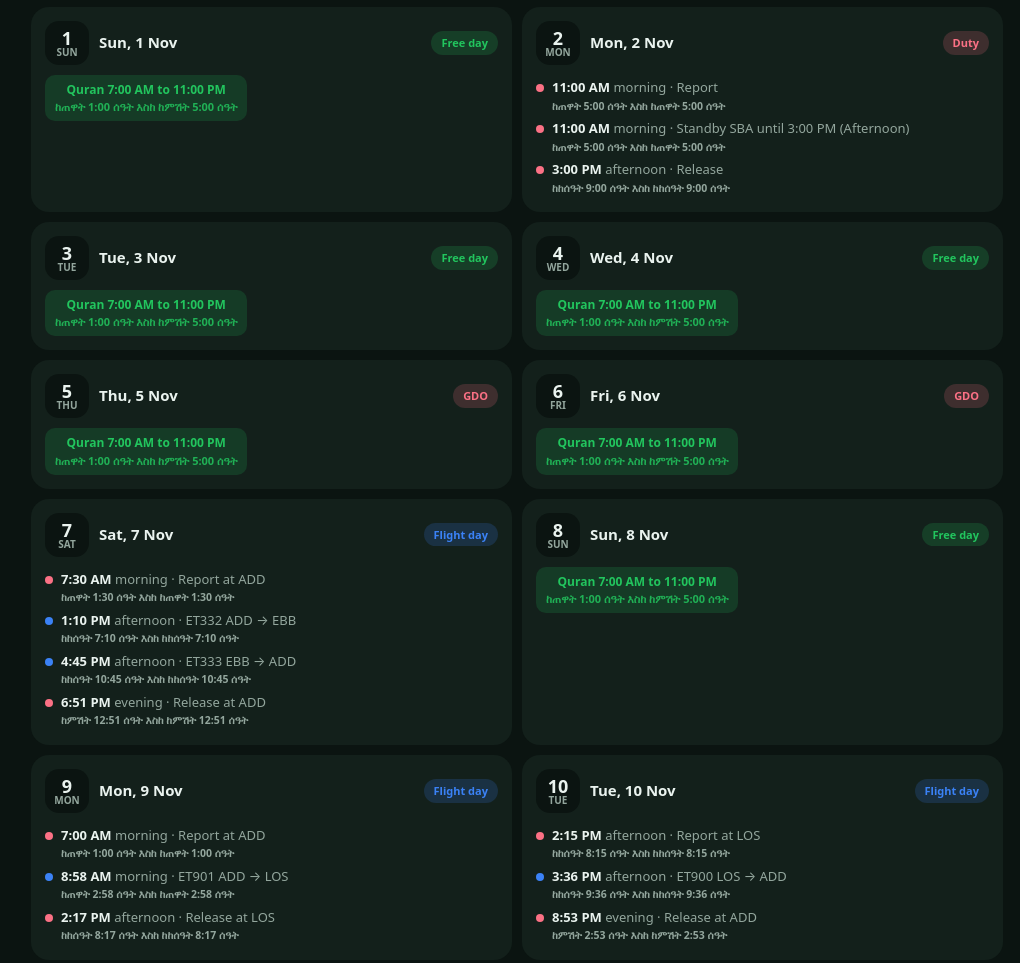
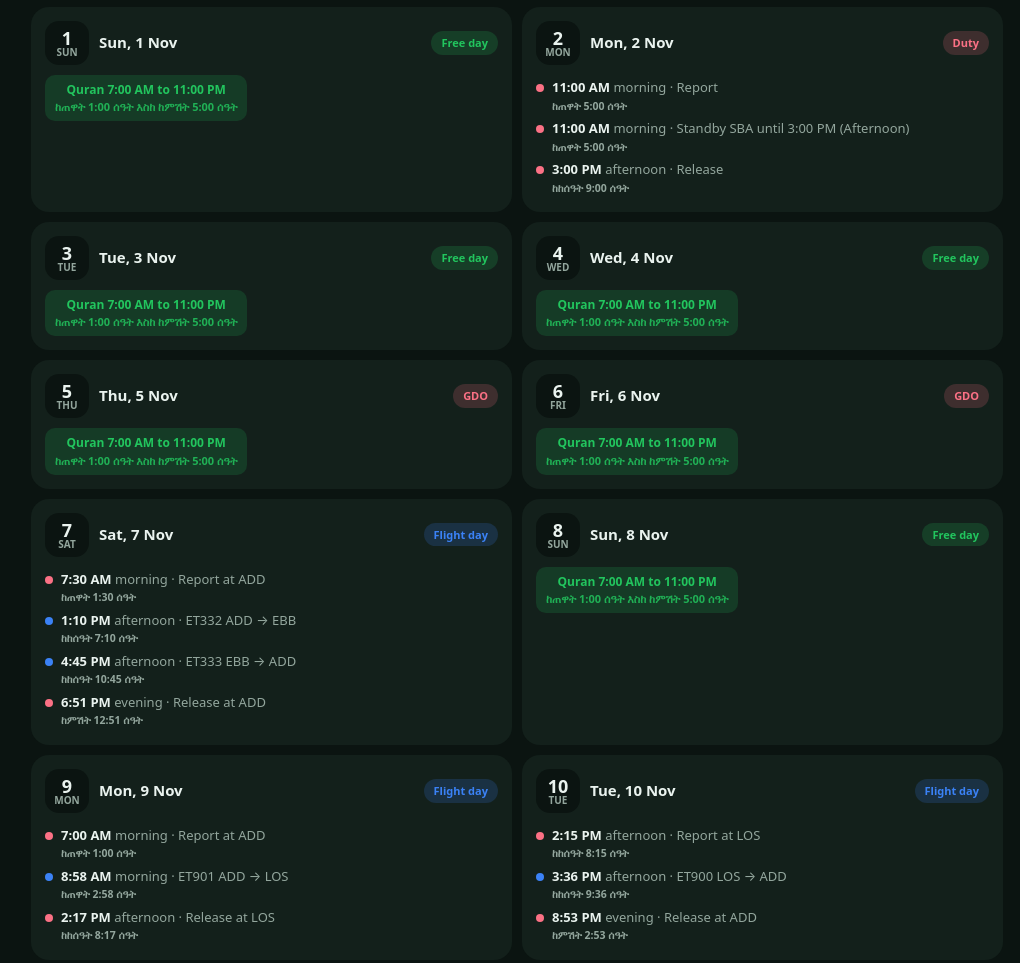
Before and after one commit to selahadinosman45-svg/Ferhan, a plain HTML site: page myschedule.html in a window 1280 px wide. Shown: the part 1848-2811 px from the top of the page, without its empty margins (123-1143 px from the left). Drawn offline with Linux system fonts and the light colour scheme.

Commit message:
Add files via upload

```diff
--- a/myschedule.html
+++ b/myschedule.html
@@ -249,7 +249,7 @@ function ethParts(a){
   return 'ከ'+period+' '+eh+':'+(mi<10?'0':'')+mi+' ሰዓት';
 }
 function ethRange(s,e){return ethParts(s)+' እስከ '+ethParts(e)}
-function ethLine(s,e){return '<span class="eth-time">'+ethRange(s,e)+'</span>'}
+function ethLine(s,e){return '<span class="eth-time">'+(s===e?ethParts(s):ethRange(s,e))+'</span>'}
 
 function dur(m){var h=Math.floor(m/60),r=m%60;return h?(h+'h'+(r?' '+r+'m':'')):r+'m'}
 function dn(d){return WD[(d-1)%7]}
```
